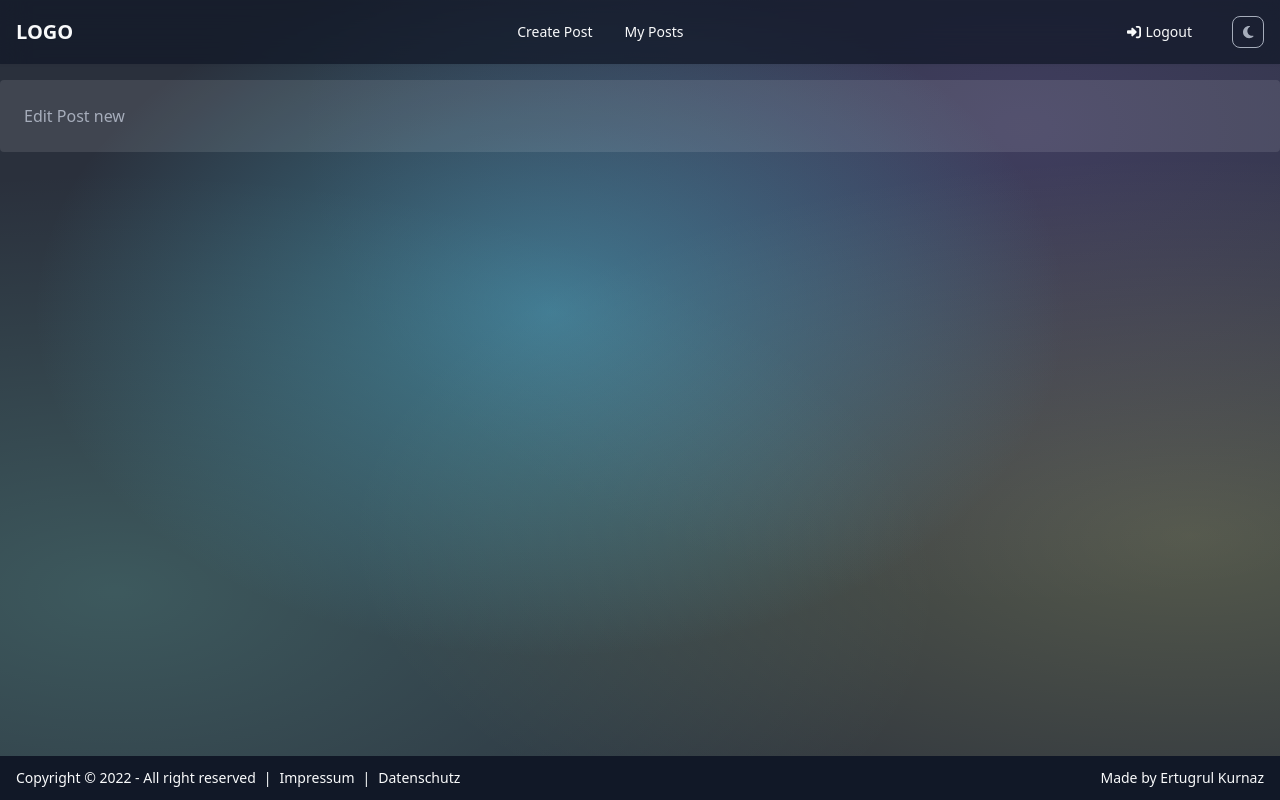
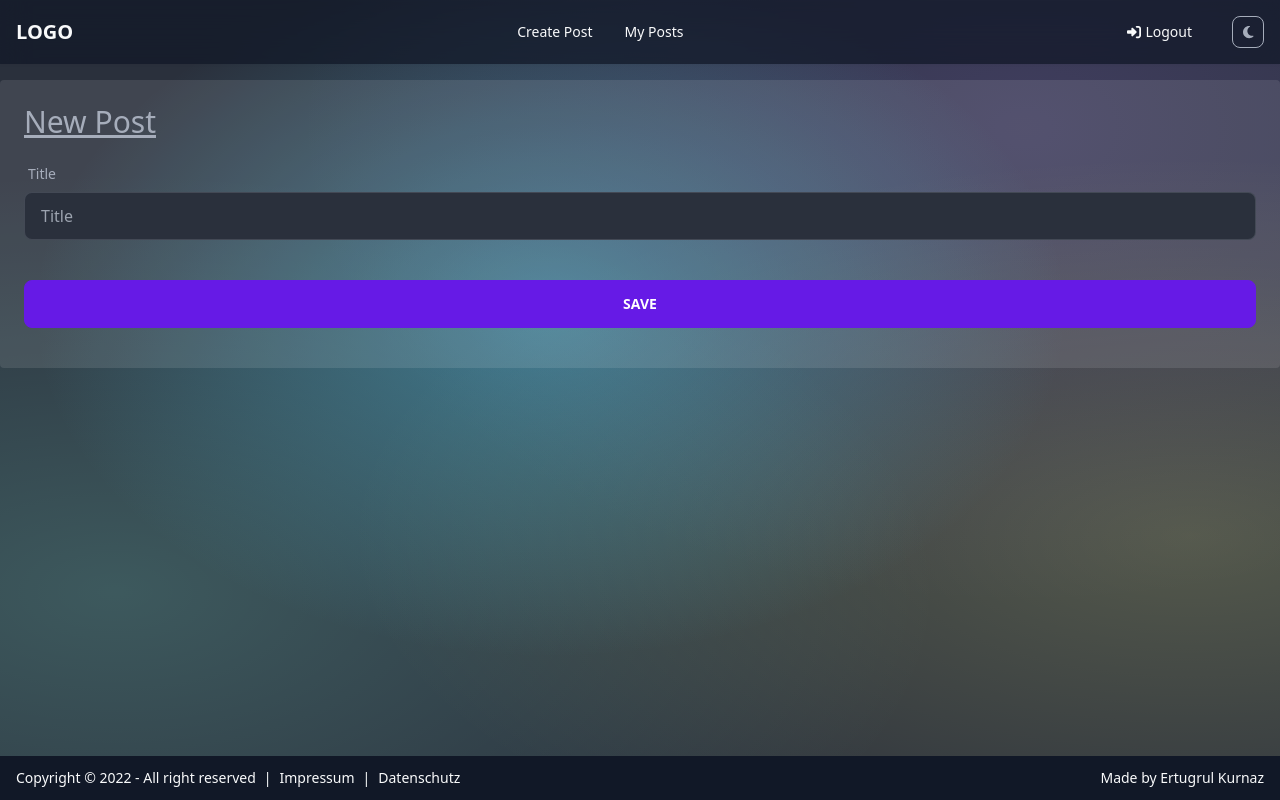
Before and after one commit to ertu96/blog-cms, a Vue app: page /edit-post/new in a window 1280 px wide. Built offline with nearby package versions, Linux system fonts and the light colour scheme; sample sign-in values are in the browser's storage.

Commit message:
started create post form

```diff
--- a/src/views/EditPostView.vue
+++ b/src/views/EditPostView.vue
@@ -1,3 +1,25 @@
-<script setup lang="ts"></script>
+<script setup lang="ts">
+import { ErrorMessage, Field, Form } from 'vee-validate'
+import PageTitle from '../components/layout/PageTitle.vue'
+</script>
 
-<template>Edit Post {{ $route.params.id }}</template>
+<template>
+  <PageTitle>New Post </PageTitle>
+  <Form class="flex flex-col gap-4 py-4">
+    <div class="form-control">
+      <label class="label flex justify-between" for="title">
+        <span class="label-text">Title</span>
+        <ErrorMessage class="text-sm text-error" name="title" />
+      </label>
+      <Field
+        id="title"
+        as="input"
+        name="input"
+        placeholder="Title"
+        type="text"
+        class="input-bordered input"
+      />
+    </div>
+    <button type="submit" class="btn-primary btn mt-6">Save</button>
+  </Form>
+</template>
--- /dev/null
+++ b/src/views/PostsOverviewView.vue
@@ -0,0 +1 @@
+<template>My Posts</template>
```
Also changed, not shown: src/router/index.ts (+6 -1 lines).
